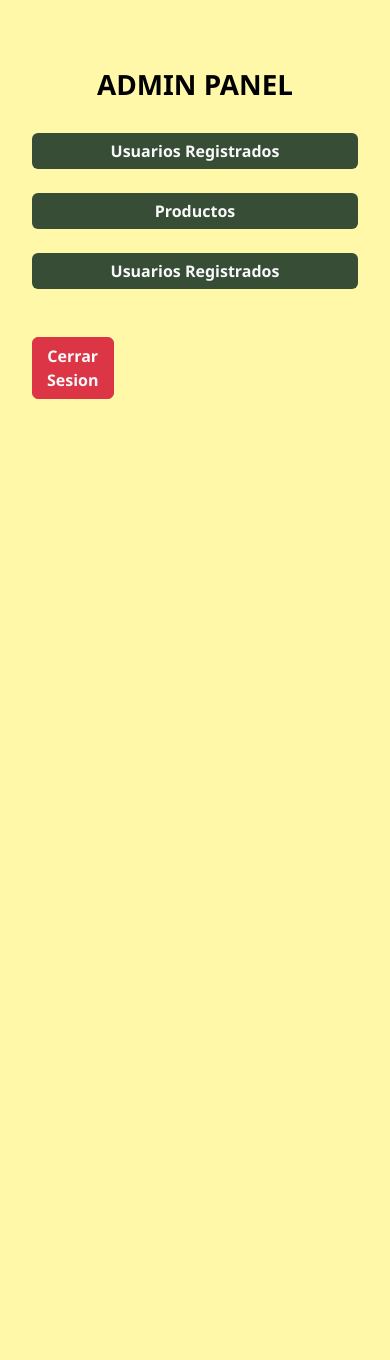
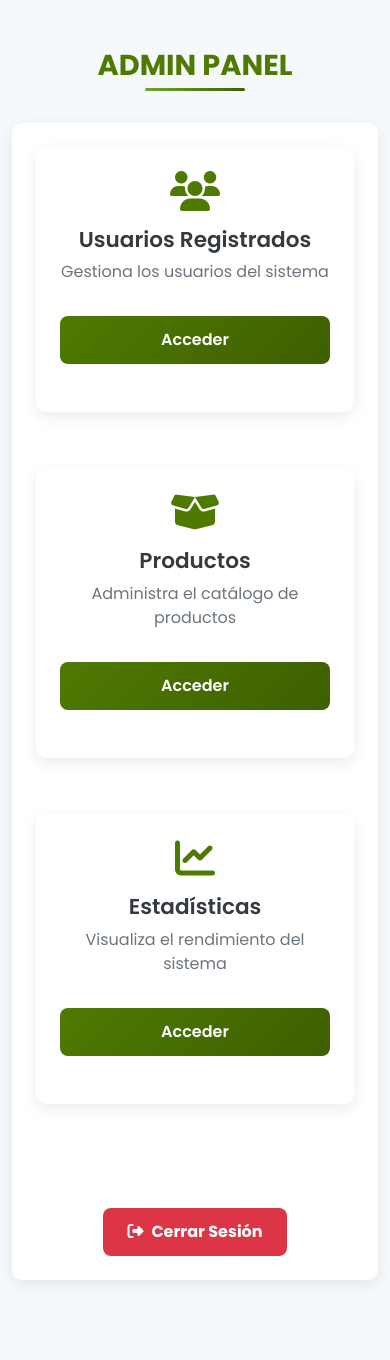
Before and after one commit to NicoENDYs/Leticche, a PHP site: page /admin_index.php in a window 390 px wide. Before the commit the page ends 399 px from the top, so only its background shows below. Run offline with PHP 8.4, Linux system fonts and the light colour scheme; a user stored in the database is signed in.

Commit message:
Mejoras en el diseño del panel de administración: se reorganizó la estructura HTML y se implementó un nuevo archivo CSS para un estilo más moderno y responsivo.

```diff
--- a/admin/admin_index.php
+++ b/admin/admin_index.php
@@ -11,72 +11,72 @@ $mysql->conectar();
 <head>
     <meta charset="UTF-8">
     <meta name="viewport" content="width=device-width, initial-scale=1.0">
+
     <link href="https://cdn.jsdelivr.net/npm/bootstrap@5.3.2/dist/css/bootstrap.min.css" rel="stylesheet">
-    <link rel="stylesheet" href="../styles/admin.css">
+    <!-- Font Awesome Icons -->
+    <link href="https://cdnjs.cloudflare.com/ajax/libs/font-awesome/6.4.0/css/all.min.css" rel="stylesheet">
+    <!-- Google Fonts -->
+    <link href="https://fonts.googleapis.com/css2?family=Poppins:wght@300;400;500;600;700&display=swap" rel="stylesheet">
+    <!-- Animate.css -->
+    <link rel="stylesheet" href="https://cdnjs.cloudflare.com/ajax/libs/animate.css/4.1.1/animate.min.css">
+    <!-- Custom CSS -->
+    <link rel="stylesheet" href="../styles/adminIndex.css">
     <title>Admin Panel</title>
 </head>
 
 <body>
 
-    <h1 class="text-center mt-5 fw-bold text-black">ADMIN PANEL</h1>
-    <br>
-    <div class="container-fluid">
-        <div class="row">
-            <div class="col-md-12">
-                <div class="row">
-                    <div class="col-md-4">
-                    </div>
+<div class="container py-5">
+        <h1 class="text-center fw-bold animate-card">ADMIN PANEL</h1>
 
-                    <div class="col-md-4">
-                        <a href="./admin_dashboard.php">
-                            <button type="button" class="btn btn-info w-100 fw-bold text-light">Usuarios Registrados</button>
+        <div class="admin-container animate-card">
+            <div class="row">
+                <div class="col-md-4 mb-4">
+                    <div class="menu-option">
+                        <i class="fas fa-users"></i>
+                        <h4>Usuarios Registrados</h4>
+                        <p>Gestiona los usuarios del sistema</p>
+                        <a href="./admin_dashboard.php" class="mt-3 w-100">
+                            <button type="button" class="btn btn-menu w-100">Acceder</button>
                         </a>
-                    </div>
-                    <div class="col-md-4">
-                    </div>
-                </div>
-                <br>
-                <div class="row">
-                    <div class="col-md-4">
-                    </div>
-
-                    <div class="col-md-4">
-                        <a href="./admin_productos.php">
-                            <button type="button" class="btn btn-info w-100 fw-bold text-light">Productos</button>
-                        </a>
-                    </div>
-                    <div class="col-md-4">
-                    </div>
-                </div>
-                <br>
-                <div class="row">
-                    <div class="col-md-4">
-                    </div>
-
-                    <div class="col-md-4">
-                        <a href="./admin_dashboard.php">
-                            <button type="button" class="btn btn-info w-100 fw-bold text-light">Usuarios Registrados</button>
-                        </a>
-                    </div>
-                    <div class="col-md-4">
                     </div>
                 </div>
 
-                <div class="row">
-                    <div class="col-md-4">
-                    </div>
-                    <div class="col-md-4">
-                        <a href="../controllers/procesarLogout.php">
-                            <button type="button" class="btn btn-danger w-25 fw-bold text-light mt-5 ">Cerrar Sesion</button>
+                <div class="col-md-4 mb-4">
+                    <div class="menu-option">
+                        <i class="fas fa-box-open"></i>
+                        <h4>Productos</h4>
+                        <p>Administra el catálogo de productos</p>
+                        <a href="./admin_productos.php" class="mt-3 w-100">
+                            <button type="button" class="btn btn-menu w-100">Acceder</button>
                         </a>
                     </div>
-                    <div class="col-md-4">
+                </div>
+
+                <div class="col-md-4 mb-4">
+                    <div class="menu-option">
+                        <i class="fas fa-chart-line"></i>
+                        <h4>Estadísticas</h4>
+                        <p>Visualiza el rendimiento del sistema</p>
+                        <a href="javascript:void(0)" class="mt-3 w-100">
+                            <button type="button" class="btn btn-menu w-100">Acceder</button>
+                        </a>
                     </div>
                 </div>
+            </div>
+
+            <div class="logout-section">
+                <a href="../controllers/procesarLogout.php">
+                    <button type="button" class="btn btn-danger fw-bold">
+                        <i class="fas fa-sign-out-alt me-2"></i>Cerrar Sesión
+                    </button>
+                </a>
             </div>
         </div>
     </div>
 
+
+    <script src="https://cdn.jsdelivr.net/npm/bootstrap@5.3.2/dist/js/bootstrap.bundle.min.js"></script>
 </body>
 
 
--- /dev/null
+++ b/styles/adminIndex.css
@@ -0,0 +1,183 @@
+:root {
+    --primary-color: #4e7a02;
+    --primary-light: #6ca72a;
+    --primary-dark: #3e5f02;
+    --secondary-color: #6c757d;
+    --success-color: #28a745;
+    --danger-color: #dc3545;
+    --warning-color: #ffc107;
+    --info-color: #17a2b8;
+    --light-color: #f8f9fa;
+    --dark-color: #343a40;
+    --border-radius: 10px;
+    --card-shadow: 0 5px 15px rgba(0, 0, 0, 0.08);
+    --transition-speed: 0.3s;
+}
+
+body {
+    background-color: #f5f9fc;
+    font-family: 'Poppins', sans-serif;
+    color: #495057;
+    overflow-x: hidden;
+    transition: all var(--transition-speed) ease;
+}
+
+/* Scrollbar Styles */
+::-webkit-scrollbar {
+    width: 8px;
+    height: 8px;
+}
+
+::-webkit-scrollbar-track {
+    background: #f1f1f1;
+    border-radius: 10px;
+}
+
+::-webkit-scrollbar-thumb {
+    background: #c1c1c1;
+    border-radius: 10px;
+}
+
+::-webkit-scrollbar-thumb:hover {
+    background: #a8a8a8;
+}
+
+h1 {
+    color: var(--primary-color);
+    margin-bottom: 2rem;
+    position: relative;
+    padding-bottom: 0.5rem;
+}
+
+h1:after {
+    content: '';
+    position: absolute;
+    bottom: 0;
+    left: 50%;
+    transform: translateX(-50%);
+    width: 100px;
+    height: 3px;
+    background: linear-gradient(to right, var(--primary-light), var(--primary-dark));
+    border-radius: 3px;
+}
+
+.admin-container {
+    background-color: white;
+    border-radius: var(--border-radius);
+    box-shadow: var(--card-shadow);
+    padding: 2rem;
+    margin-bottom: 2rem;
+}
+
+.btn {
+    border-radius: 8px;
+    font-weight: 600;
+    padding: 0.75rem 1.5rem;
+    transition: all 0.3s ease;
+}
+
+.btn:hover {
+    transform: translateY(-3px);
+    box-shadow: 0 5px 15px rgba(0, 0, 0, 0.1);
+}
+
+.btn-menu {
+    background: linear-gradient(135deg, var(--primary-color), var(--primary-dark));
+    border: none;
+    color: white;
+    margin-bottom: 1.5rem;
+    position: relative;
+    overflow: hidden;
+    z-index: 1;
+}
+
+.btn-menu::before {
+    content: '';
+    position: absolute;
+    top: 0;
+    left: -100%;
+    width: 100%;
+    height: 100%;
+    background: linear-gradient(135deg, var(--primary-light), var(--primary-color));
+    transition: all 0.5s ease;
+    z-index: -1;
+}
+
+.btn-menu:hover::before {
+    left: 0;
+}
+
+.btn-danger {
+    background-color: var(--danger-color);
+    border: none;
+}
+
+.btn-danger:hover {
+    background-color: #c82333;
+}
+
+.menu-option {
+    display: flex;
+    flex-direction: column;
+    align-items: center;
+    justify-content: center;
+    padding: 1.5rem;
+    background-color: white;
+    border-radius: var(--border-radius);
+    box-shadow: var(--card-shadow);
+    margin-bottom: 2rem;
+    transition: all 0.3s ease;
+}
+
+.menu-option:hover {
+    transform: translateY(-5px);
+    box-shadow: 0 10px 20px rgba(0, 0, 0, 0.1);
+}
+
+.menu-option i {
+    font-size: 2.5rem;
+    margin-bottom: 1rem;
+    color: var(--primary-color);
+}
+
+.menu-option h4 {
+    font-weight: 600;
+    color: var(--dark-color);
+    margin-bottom: 0.5rem;
+}
+
+.menu-option p {
+    color: var(--secondary-color);
+    text-align: center;
+}
+
+.logout-section {
+    margin-top: 3rem;
+    text-align: center;
+}
+
+/* Animation for cards */
+.animate-card {
+    animation: fadeInUp 0.5s ease forwards;
+}
+
+@keyframes fadeInUp {
+    from {
+        opacity: 0;
+        transform: translateY(20px);
+    }
+    to {
+        opacity: 1;
+        transform: translateY(0);
+    }
+}
+
+@media (max-width: 768px) {
+    .admin-container {
+        padding: 1.5rem;
+    }
+
+    h1 {
+        font-size: 1.8rem;
+    }
+}
```
